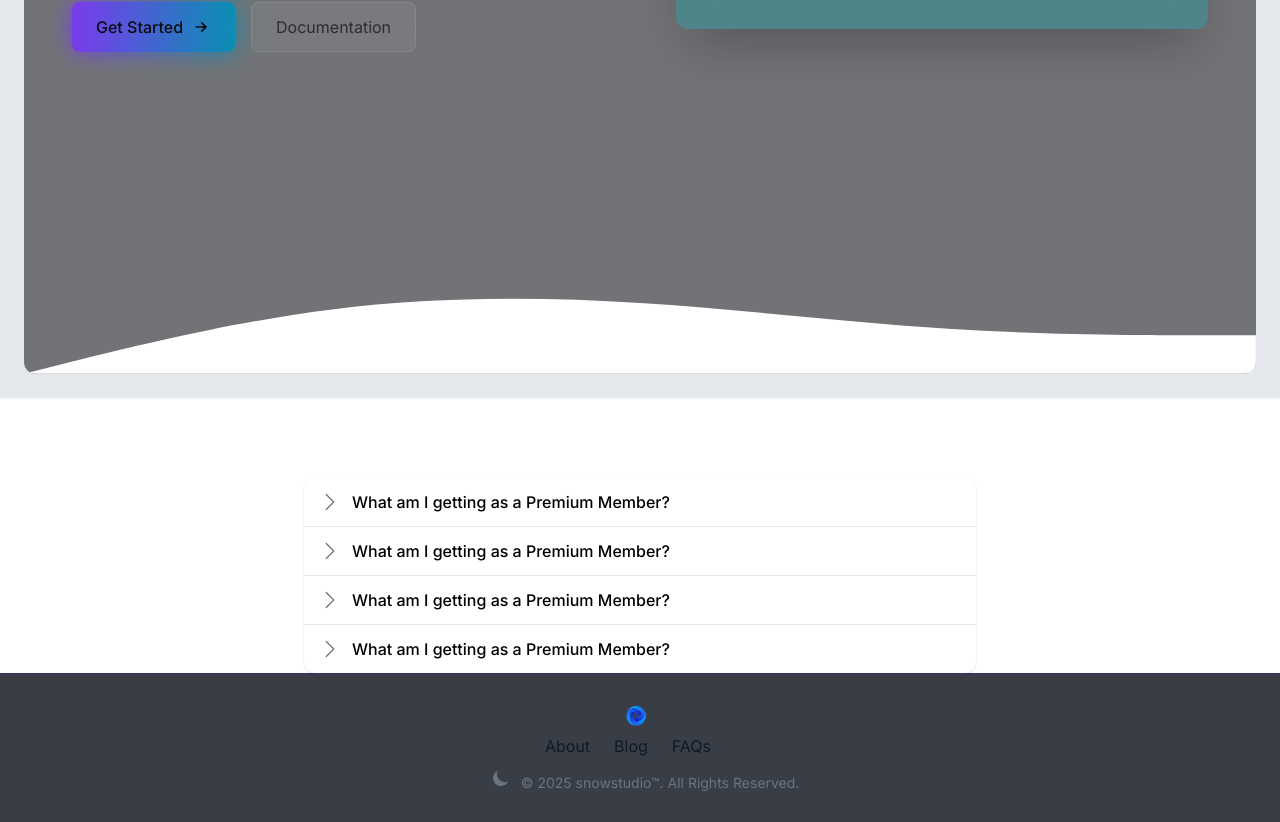
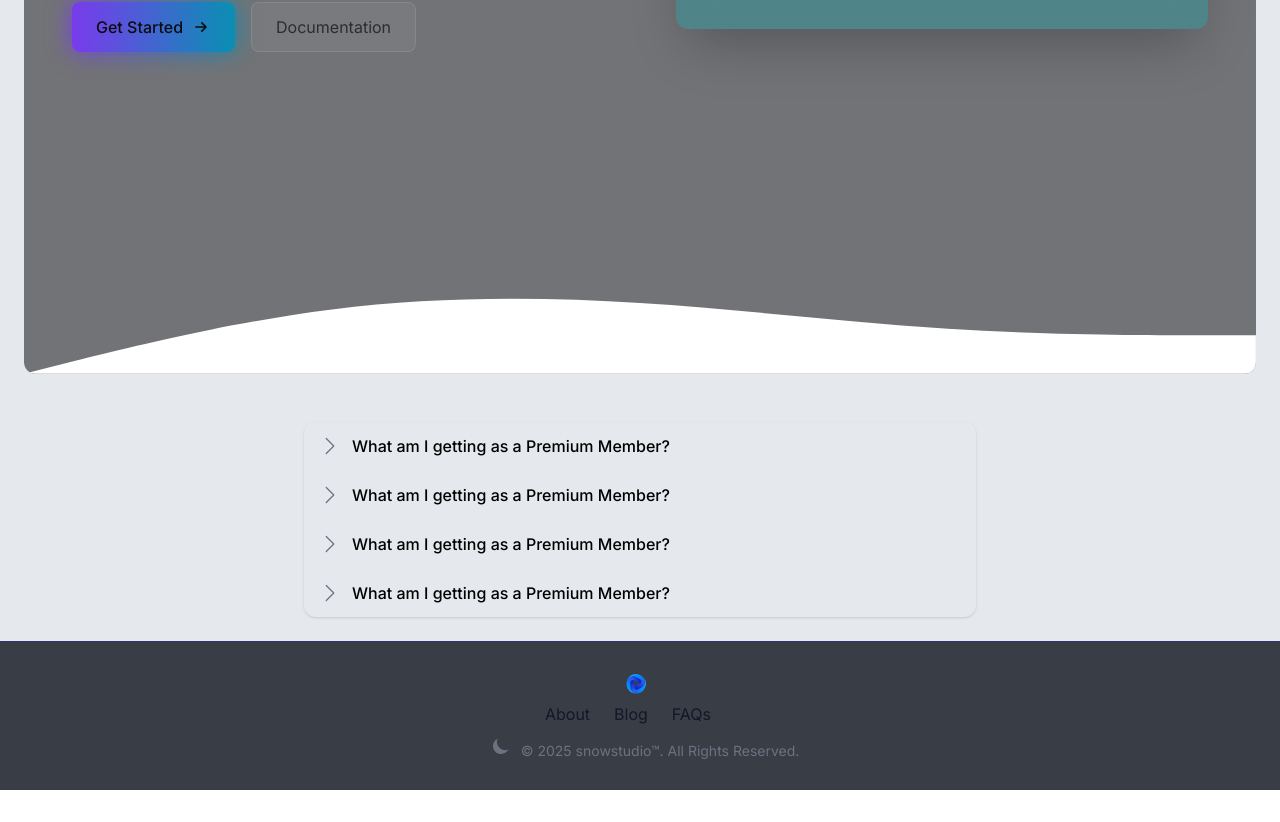
Before and after one commit to DonDevSnow/nextjs, a Next.js app: page / in a window 1280 px wide. Shown: the part 434-1256 px from the top of the page. After the commit the page ends 1224 px from the top, so only its background shows below. Built offline with nearby package versions, Linux system fonts and the light colour scheme.

Commit message:
Refactor AccordionSection layout and add background styling

```diff
--- a/app/components/sect/AccordionSection.tsx
+++ b/app/components/sect/AccordionSection.tsx
@@ -1,7 +1,8 @@
 
 function AccordionSection({ }) {
     return (
-        <ul className="mx-auto mt-20 max-w-2xl divide-y  rounded-xl shadow shadow-blue-600">
+        <section className="bg-custombglight p-6 shadow-sm dark:bg-customdark">
+            <ul className="mx-auto  max-w-2xl divide-y  rounded-xl shadow shadow-blue-600">
                 <li>
                     <details className="group">
                         <summary className="flex items-center gap-3 px-4 py-3 font-medium marker:content-none hover:cursor-pointer">
@@ -111,7 +112,7 @@ function AccordionSection({ }) {
                     </details>
                 </li>
             </ul>
-
+        </section>
     );
 }
 
```
Lines whose indentation alone changed are shown as unchanged.
